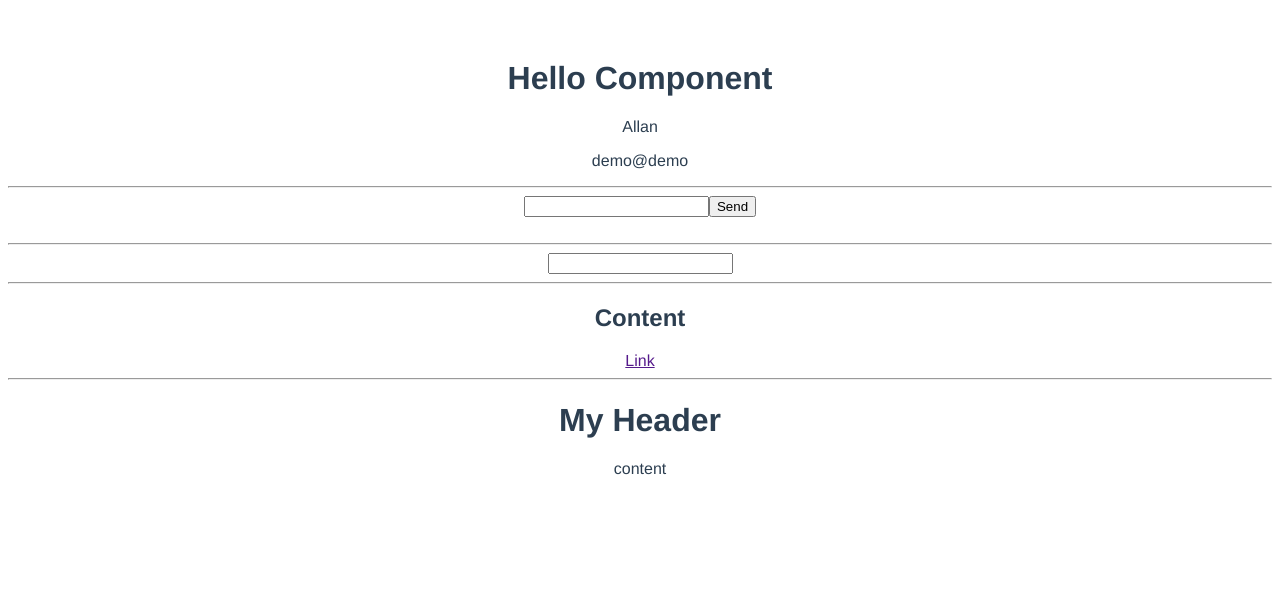
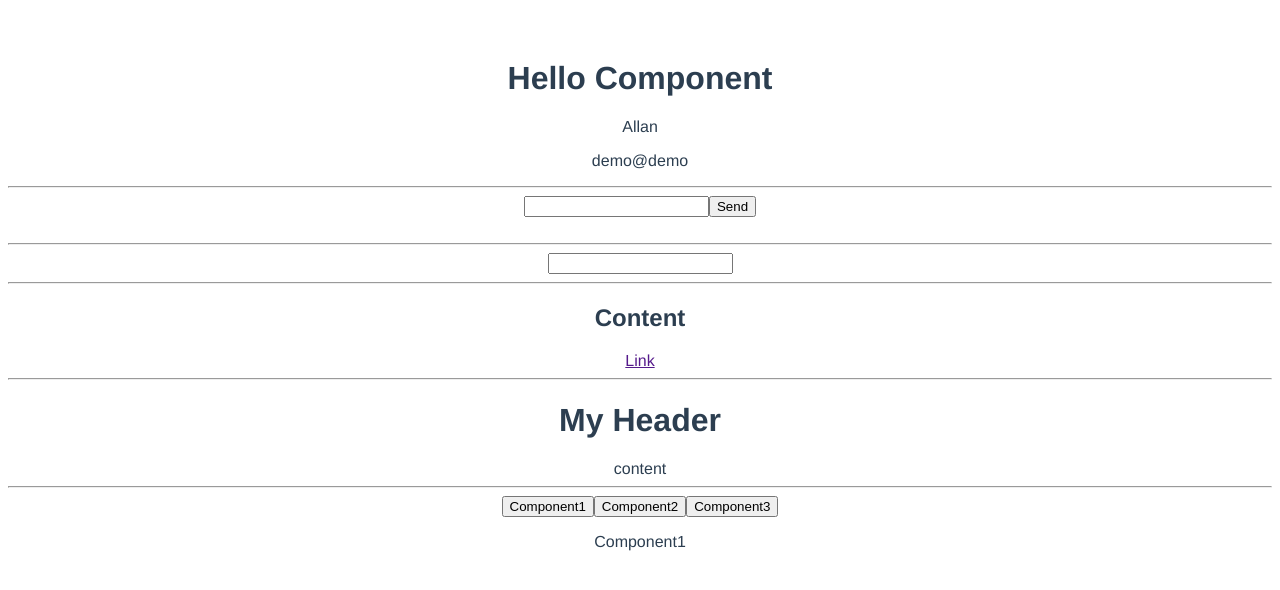
Before and after one commit to terry61003/vue-training, a Vue app: page / in a window 1280 px wide. Shown: the top 590 px of the page. Built offline with nearby package versions, Linux system fonts and the light colour scheme.

Commit message:
元件Tab

```diff
--- a/src/App.vue
+++ b/src/App.vue
@@ -21,6 +21,14 @@
       <h1>My Header</h1>
     </template>
   </CardTest2>
+  <hr>
+  <button @click="show('tab1')">Component1</button>
+  <button @click="show('tab2')">Component2</button>
+  <button @click="show('tab3')">Component3</button>
+
+  <Component1Test v-if="tab === 'tab1'" />
+  <Component2Test v-if="tab === 'tab2'" />
+  <Component3Test v-if="tab === 'tab3'" />
 </template>
 
 <script>
@@ -29,23 +37,30 @@ import View from './components/ViewTest.vue';
 import InputTest from './components/InputTest.vue';
 import CardTest from './components/CardTest.vue';
 import CardTest2 from './components/CardTest2.vue';
+import Component1Test from './components/Component1Test.vue';
+import Component2Test from './components/Component2Test.vue';
+import Component3Test from './components/Component3Test.vue';
 
 export default {
   name: 'App',
   components: {
-    Header, View, InputTest, CardTest, CardTest2
+    Header, View, InputTest, CardTest, CardTest2, Component1Test, Component2Test, Component3Test,
   },
   data() {
     return {
       name: 'Allan',
       text: '',
       name2: '',
+      tab: 'tab1',
     };
   },
   methods: {
     getViewText(text) {
       this.text = text;
-    }
+    },
+    show(index) {
+      this.tab = index;
+    },
   }
 };
 </script>
--- /dev/null
+++ b/src/components/Component1Test.vue
@@ -0,0 +1,9 @@
+<template>
+    <p>Component1</p>
+</template>
+
+<script>
+export default {
+    name: 'Component1Test',
+};
+</script>
--- /dev/null
+++ b/src/components/Component2Test.vue
@@ -0,0 +1,9 @@
+<template>
+    <p>Component2</p>
+</template>
+
+<script>
+export default {
+    name: 'Component2Test',
+};
+</script>
--- /dev/null
+++ b/src/components/Component3Test.vue
@@ -0,0 +1,9 @@
+<template>
+    <p>Component3</p>
+</template>
+
+<script>
+export default {
+    name: 'Component3Test',
+};
+</script>
```
